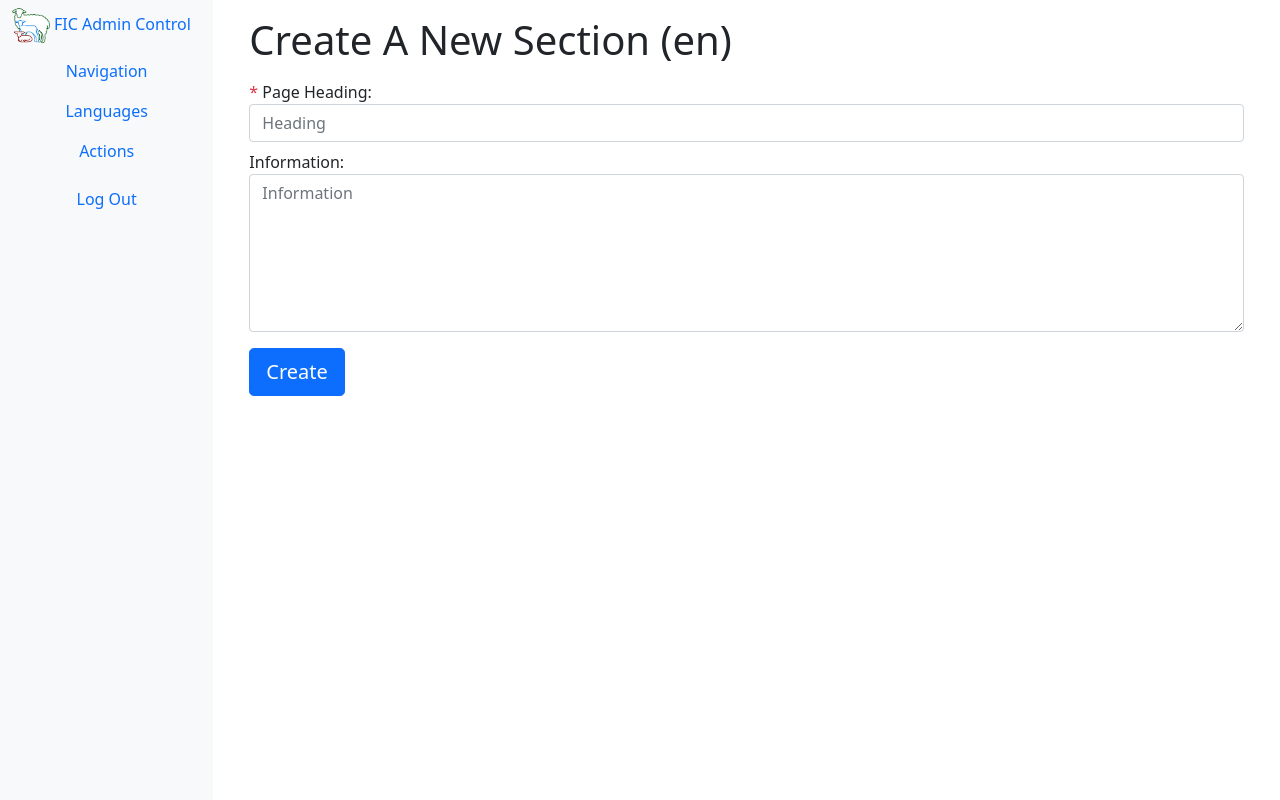
After one commit to kimhamer22/FlockInfoC, a Django app: page /navigation/new/ in a window 1280 px wide. The commit adds this page. Run offline with Django 4.2, Linux system fonts and the light colour scheme; a user stored in the database is signed in; parts of the project's set-up code (start-up, migrations or seed data) failed here and were passed over.

Commit message:
Full crud

```diff
--- a/data_modifier/data_modifier/urls.py
+++ b/data_modifier/data_modifier/urls.py
@@ -24,9 +24,12 @@ urlpatterns = [
     path('login/', views.user_login, name="login"),
     path('logout/', views.user_logout, name='logout'),
     path('navigation/', views.navigation, name='navigation_species'),
-    path('navigation/new', views.section_create, name='section_create'),
+    path('navigation/new/', views.section_create, name='section_create_noparent'),
+    path('navigation/new/<parent_id>/', views.section_create, name='section_create'),
     path('navigation/<int:section_id>/', views.navigation, name='navigation_section'),
-    path('section/edit/<int:section_id>/', views.section_edit_language, name='section_edit_language'),
+    # path('section/edit/<int:section_id>/', views.section_edit_language, name='section_edit_language'),
+    path('section/edit/parent/<int:parent_id>/<int:section_id>/', views.section_edit_language, name='section_edit_language'),
+    path('section/edit/<int:section_id>/', views.section_edit_language, name='section_edit_language_noparent'),
     path('section/edit/<int:section_id>/<int:language_id>/', views.section_edit, name='section_edit'),
     path('language/index/', views.language_index, name='language_index'),
 
--- a/data_modifier/data_modifier/views.py
+++ b/data_modifier/data_modifier/views.py
@@ -49,10 +49,17 @@ def navigation(request, section_id=None):
 
     context_dict = {}
     context_dict['sections'] = sections
+    context_dict['parent_id'] = section_id
     return render(request, 'data_modifier/navigation.html', context=context_dict)
 
 @login_required
-def section_edit_language(request, section_id=None):
+def section_edit_language(request, parent_id = None, section_id=None):
+
+    method = request.POST.get('_method', '').lower()
+
+    if method == 'delete':
+        delete_section(section_id)
+        return redirect(reverse('navigation_section', args=(parent_id,)))
 
     context_dict = {}
     context_dict['section_translations'] = enumerate(get_section_languages(section_id))
@@ -77,9 +84,28 @@ def section_edit(request, section_id, language_id):
 
 
 @login_required
-def section_create(request):
+def section_create(request, parent_id=None):
 
-    return HttpResponse("TEST")
+    if request.method == 'POST':
+
+        heading = request.POST.get('heading')
+        info = request.POST.get('info')
+
+
+        insert_section(heading, info, parent_id)
+
+        if parent_id is not None:
+            return redirect(reverse('navigation_section', args=(parent_id,)))
+
+        return redirect(reverse('navigation_species'))
+
+    context_dict = {}
+    if parent_id is not None:
+        context_dict['parent_name'] = get_section(parent_id)[2]
+    else:
+        context_dict['parent_name'] = ""
+
+    return render(request, 'data_modifier/section/create.html', context=context_dict)
 
 
 @login_required
--- /dev/null
+++ b/data_modifier/templates/data_modifier/section/create.html
@@ -0,0 +1,20 @@
+{% extends 'data_modifier/base.html' %}
+{% load static %}
+
+{% block content_block %}
+    <div class="container align-middle">
+        <h1>Create A New Section {% if parent_name != "" %} Under "{{parent_name}}" {% endif %} (en)</h1>
+        <form class="form-signin" role="form" method="post" action=".">
+            {% csrf_token %}
+            <label for="heading" class="sr-only mt-2"><span class="text-danger">*</span> Page Heading:</label>
+            <!-- TODO - change to heading based on search -->
+            <input type="text" name="heading" id="heading" class="form-control" placeholder="Heading" required>
+
+            <label for="info" class="sr-only mt-2">Information:</label>
+            <!-- TODO - change to info based on search -->
+            <textarea type="text" name="info" id="info" class="form-control" placeholder="Information" rows="6"></textarea>
+
+            <button class="btn btn-lg btn-primary btn-block mt-3" type="submit" value="Submit">Create</button>
+        </form>
+    </div>
+{% endblock %}
--- a/data_modifier/templates/data_modifier/section/edit_language.html
+++ b/data_modifier/templates/data_modifier/section/edit_language.html
@@ -35,6 +35,11 @@
                 </tbody>
             </table>
 
+            <form method="post">
+                {% csrf_token %}
+                <input type="hidden" name="_method" value="DELETE">
+                <input class="btn btn-danger btn-lg" value="Remove" type="submit" onclick="return confirm('Are you sure you want to delete this section? It and all of its child sections will be deleted!');">
+            </form>
         </div>
 
     </div>
```
Also changed, not shown: data_modifier/data_modifier/custom_sql.py (+49 -0 lines), data_modifier/templates/data_modifier/navigation.html (+12 -2 lines).
